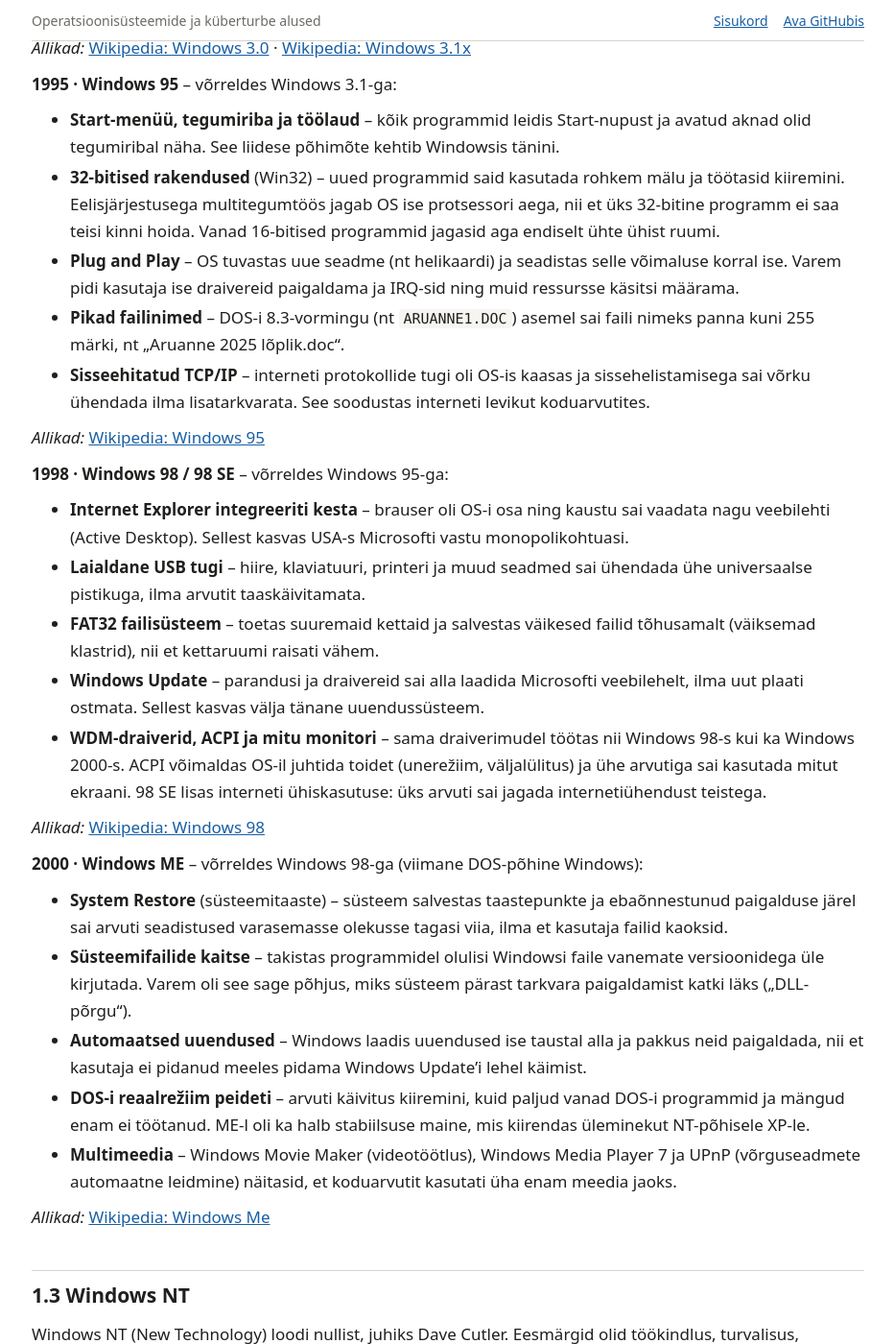
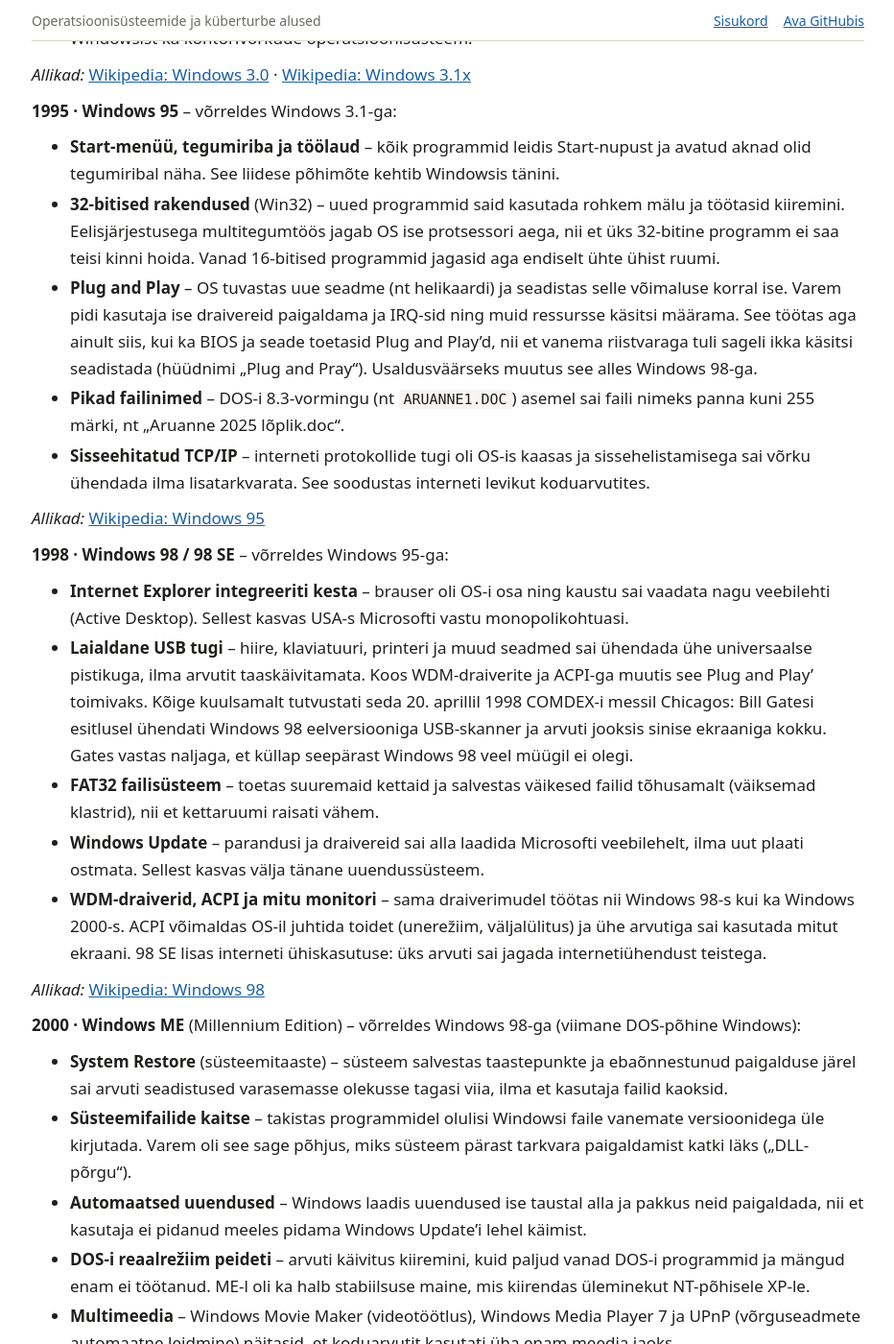
Before and after one commit to valdonolvak/Operatsioonis-steemi-ja-k-berturbe-alused, a Jekyll site: the page built from peatykid/01-windowsi-ajalugu.md, in a window 1280 px wide and 1400 px high, scrolled down 2889 px. Shown: the whole window at 96% size, without its empty margins (173-1105 px from the left). Built offline with Jekyll 4.4.1, drawn with Linux system fonts in a browser that asks for light colours; our own code applies the rules of GitHub Pages for plain Markdown files; some of the changed text lies outside the part shown.

Commit message:
Peatükk 1: täpsusta Plug and Play'd, lisa COMDEX 1998 ja selgita nimesid ME ja XP
Co-Authored-By: Claude Opus 5.5 <noreply@anthropic.com>
Claude-Session: https://claude.ai/code/session_01JGgdcJ4nCuRTw2Mm89BtPT

```diff
--- a/peatykid/01-windowsi-ajalugu.md
+++ b/peatykid/01-windowsi-ajalugu.md
@@ -12,7 +12,7 @@ IBM-i personaalarvuti (1981) jaoks ostis Microsoft Seattle Computer Productsilt
 
 ### 1.2 Esimesed Windowsi versioonid
 
-Windows 1.0 (1985) kuni Windows 3.x olid graafilised kasutajaliidesed, mis töötasid MS-DOS-i peal. Windows 95, 98 ja ME („9x-pere“) tutvustasid Start-menüüd, 32-bitiseid rakendusi ja Plug and Play’d, kuid alus oli endiselt DOS: üks vigane programm võis kogu süsteemi kokku jooksutada.
+Windows 1.0 (1985) kuni Windows 3.x olid graafilised kasutajaliidesed, mis töötasid MS-DOS-i peal. Windows 95, 98 ja ME (Millennium Edition ehk aastatuhande väljaanne, sest see ilmus 2000. aastal) – kokku „9x-pere“ – tutvustasid Start-menüüd, 32-bitiseid rakendusi ja Plug and Play’d, kuid alus oli endiselt DOS: üks vigane programm võis kogu süsteemi kokku jooksutada.
 
 #### DOS-põhise liini ajajoon
 
@@ -56,7 +56,7 @@ Joonis: DOS-põhise Windowsi versioonid ja iga versiooni peamised uuendused võr
 
 - **Start-menüü, tegumiriba ja töölaud** – kõik programmid leidis Start-nupust ja avatud aknad olid tegumiribal näha. See liidese põhimõte kehtib Windowsis tänini.
 - **32-bitised rakendused** (Win32) – uued programmid said kasutada rohkem mälu ja töötasid kiiremini. Eelisjärjestusega multitegumtöös jagab OS ise protsessori aega, nii et üks 32-bitine programm ei saa teisi kinni hoida. Vanad 16-bitised programmid jagasid aga endiselt ühte ühist ruumi.
-- **Plug and Play** – OS tuvastas uue seadme (nt helikaardi) ja seadistas selle võimaluse korral ise. Varem pidi kasutaja ise draivereid paigaldama ja IRQ-sid ning muid ressursse käsitsi määrama.
+- **Plug and Play** – OS tuvastas uue seadme (nt helikaardi) ja seadistas selle võimaluse korral ise. Varem pidi kasutaja ise draivereid paigaldama ja IRQ-sid ning muid ressursse käsitsi määrama. See töötas aga ainult siis, kui ka BIOS ja seade toetasid Plug and Play’d, nii et vanema riistvaraga tuli sageli ikka käsitsi seadistada (hüüdnimi „Plug and Pray“). Usaldusväärseks muutus see alles Windows 98-ga.
 - **Pikad failinimed** – DOS-i 8.3-vormingu (nt `ARUANNE1.DOC`) asemel sai faili nimeks panna kuni 255 märki, nt „Aruanne 2025 lõplik.doc“.
 - **Sisseehitatud TCP/IP** – interneti protokollide tugi oli OS-is kaasas ja sissehelistamisega sai võrku ühendada ilma lisatarkvarata. See soodustas interneti levikut koduarvutites.
 
@@ -65,14 +65,14 @@ Joonis: DOS-põhise Windowsi versioonid ja iga versiooni peamised uuendused võr
 **1998 · Windows 98 / 98 SE** – võrreldes Windows 95-ga:
 
 - **Internet Explorer integreeriti kesta** – brauser oli OS-i osa ning kaustu sai vaadata nagu veebilehti (Active Desktop). Sellest kasvas USA-s Microsofti vastu monopolikohtuasi.
-- **Laialdane USB tugi** – hiire, klaviatuuri, printeri ja muud seadmed sai ühendada ühe universaalse pistikuga, ilma arvutit taaskäivitamata.
+- **Laialdane USB tugi** – hiire, klaviatuuri, printeri ja muud seadmed sai ühendada ühe universaalse pistikuga, ilma arvutit taaskäivitamata. Koos WDM-draiverite ja ACPI-ga muutis see Plug and Play’ toimivaks. Kõige kuulsamalt tutvustati seda 20. aprillil 1998 COMDEX-i messil Chicagos: Bill Gatesi esitlusel ühendati Windows 98 eelversiooniga USB-skanner ja arvuti jooksis sinise ekraaniga kokku. Gates vastas naljaga, et küllap seepärast Windows 98 veel müügil ei olegi.
 - **FAT32 failisüsteem** – toetas suuremaid kettaid ja salvestas väikesed failid tõhusamalt (väiksemad klastrid), nii et kettaruumi raisati vähem.
 - **Windows Update** – parandusi ja draivereid sai alla laadida Microsofti veebilehelt, ilma uut plaati ostmata. Sellest kasvas välja tänane uuendussüsteem.
 - **WDM-draiverid, ACPI ja mitu monitori** – sama draiverimudel töötas nii Windows 98-s kui ka Windows 2000-s. ACPI võimaldas OS-il juhtida toidet (unerežiim, väljalülitus) ja ühe arvutiga sai kasutada mitut ekraani. 98 SE lisas interneti ühiskasutuse: üks arvuti sai jagada internetiühendust teistega.
 
 *Allikad:* [Wikipedia: Windows 98](https://en.wikipedia.org/wiki/Windows_98)
 
-**2000 · Windows ME** – võrreldes Windows 98-ga (viimane DOS-põhine Windows):
+**2000 · Windows ME** (Millennium Edition) – võrreldes Windows 98-ga (viimane DOS-põhine Windows):
 
 - **System Restore** (süsteemitaaste) – süsteem salvestas taastepunkte ja ebaõnnestunud paigalduse järel sai arvuti seadistused varasemasse olekusse tagasi viia, ilma et kasutaja failid kaoksid.
 - **Süsteemifailide kaitse** – takistas programmidel olulisi Windowsi faile vanemate versioonidega üle kirjutada. Varem oli see sage põhjus, miks süsteem pärast tarkvara paigaldamist katki läks („DLL-põrgu“).
@@ -147,7 +147,7 @@ Joonis: NT-põhise Windowsi versioonid Windows NT 3.1-st kuni Windows 11 26H2-ni
 
 *Allikad:* [Wikipedia: Windows 2000](https://en.wikipedia.org/wiki/Windows_2000) · [Microsoft: Overview of Active Directory Domain Services](https://learn.microsoft.com/windows-server/identity/ad-ds/get-started/virtual-dc/active-directory-domain-services-overview) · [Microsoft: Kerberos Authentication Overview](https://learn.microsoft.com/windows-server/security/kerberos/kerberos-authentication-overview)
 
-**2001 · Windows XP** – võrreldes Windows 2000 ja ME-ga:
+**2001 · Windows XP** – võrreldes Windows 2000 ja ME-ga. Nimi XP tuleb sõnast eXPerience (kogemus): Microsoft rõhutas, et uus Windows on keskendunud kasutaja kogemusele.
 
 - **NT-tuum ka koduarvutites** – XP Home ja Professional ühendasid kaks arendusliini. Ka kodukasutajad said NT stabiilsuse, mälukaitse ja õigused ning DOS-põhine liin lõppes.
 - **Luna kasutajaliides ja ClearType** – värvikam, kodukasutajale mõeldud välimus. ClearType muutis teksti LCD-ekraanidel teravamaks, kasutades ekraanipikslite värvilisi alampiksleid.
```
Also changed, not shown: other parts of peatykid/01-windowsi-ajalugu.md (+1 -1 lines), interaktiivne/01-ajajoon.html (+1 -1 lines).
